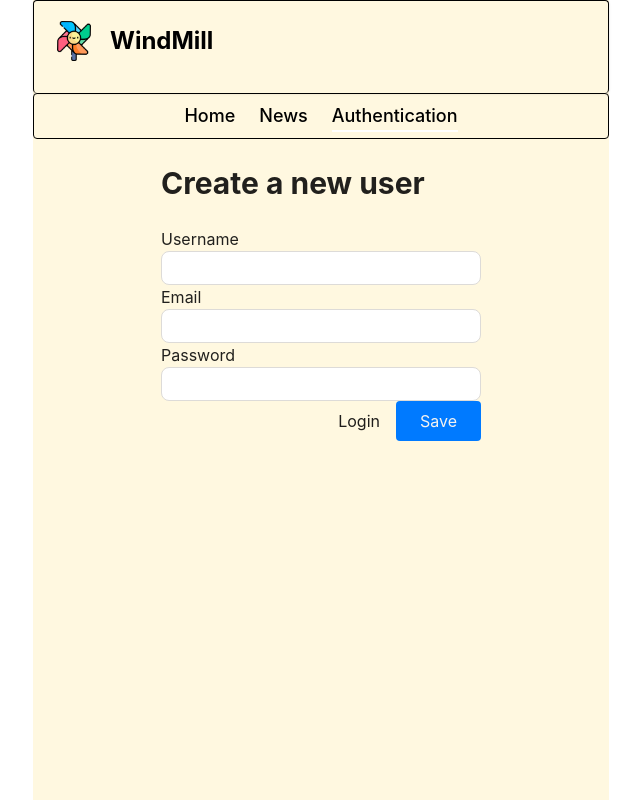
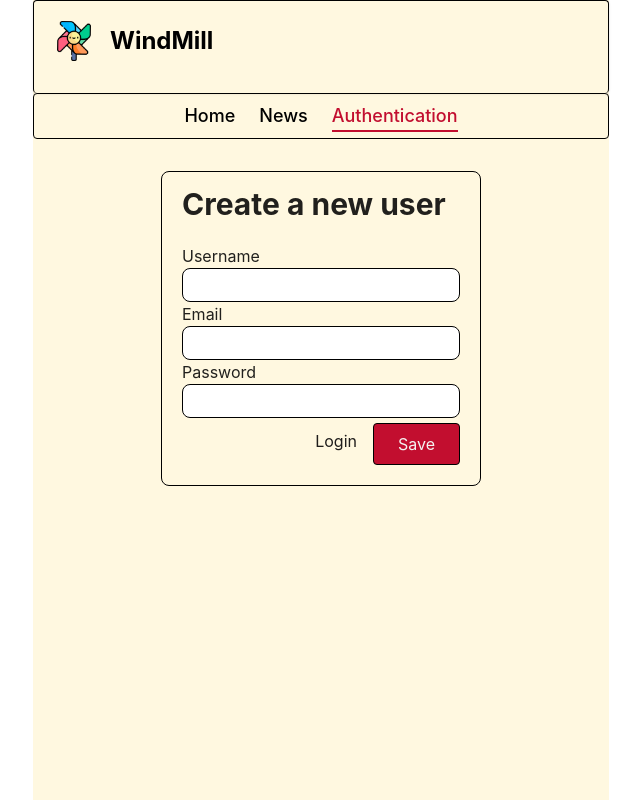
Before and after one commit to IBORY-PURPLE/windmill_FE, a React (Vite) app in the folder frontend/: page /auth in a window 1280 px wide. Shown: the whole page, without its empty margins (319-959 px from the left). Built offline with nearby package versions, Linux system fonts and the light colour scheme.

Commit message:
home styling

```diff
--- a/frontend/src/components/AuthForm.module.css
+++ b/frontend/src/components/AuthForm.module.css
@@ -1,6 +1,11 @@
 .form {
   max-width: 20rem;
   margin: 2rem auto;
+  border-color: black;
+  border-radius: 8px;
+  border-style: solid;
+  border-width: 1px;
+  padding: 20px;
 }
 
 h1 {
@@ -20,9 +25,10 @@ h1 {
   font: inherit;
   padding: 0.25rem;
   border-radius: 8px;
-  border-color:var(--color-gray-200);
+  border-color:black;
   border-style: solid;
   border-width: 1px;
+  background-color: white;
 }
 
 .actions {
@@ -37,9 +43,11 @@ h1 {
   cursor: pointer;
   padding: 0.5rem 1.5rem;
   border-radius: 4px;
-  background-color: rgb(0,122,255);
+  background-color: #C20E2F;
   color: var(--color-gray-100);
-  border: none;
+  border-width: 1px;
+  border-color: black;
+  margin-top: 5px;
 }
 
 .actions a {
@@ -53,6 +61,8 @@ h1 {
 }
 
 .actions a:hover {
-  background-color: var(--color-gray-800);
-  color: var(--color-gray-200)
+  background-color: #C20E2F;
+  color: white;
+  border-width: 1px;
+  border-color: black
 }
--- a/frontend/src/components/MainNavigation.jsx
+++ b/frontend/src/components/MainNavigation.jsx
@@ -70,15 +70,19 @@ function MainNavigation() {
           <li className="relative group">
             <NavLink
               to="/news?query=경제"
-              className="cursor-pointer hover:underline"
+              className={({ isActive }) =>
+                isActive
+                  ? "border-b-2 border-[#C20E2F] pb-1 text-[#C20E2F]"
+                  : "hover:underline"
+              }
             >
               News
             </NavLink>
-            <ul className="absolute left-0 w-48 bg-white text-black rounded shadow-md hidden group-hover:block z-50">
+            <ul className="absolute left-0 w-48 bg-white text-black rounded shadow-md hidden group-hover:block z-50 border border-black">
               <li>
                 <NavLink
                   to="/news?query=경제"
-                  className="block px-4 py-2 mt-1 hover:bg-gray-100"
+                  className="block px-4 py-2 mt-1 hover:text-[#C20E2F] hover:underline"
                 >
                   경제
                 </NavLink>
@@ -86,7 +90,7 @@ function MainNavigation() {
               <li>
                 <NavLink
                   to="/news?query=금융"
-                  className="block px-4 py-2 hover:bg-gray-100"
+                  className="block px-4 py-2 hover:text-[#C20E2F] hover:underline"
                 >
                   금융
                 </NavLink>
@@ -94,7 +98,7 @@ function MainNavigation() {
               <li>
                 <NavLink
                   to="/news?query=S%26P500"
-                  className="block px-4 py-2 mb-1 hover:bg-gray-100"
+                  className="block px-4 py-2 mb-1 hover:text-[#C20E2F] hover:underline"
                 >
                   S&P500
                 </NavLink>
@@ -106,7 +110,9 @@ function MainNavigation() {
               <NavLink
                 to="/auth?mode=login"
                 className={({ isActive }) =>
-                  isActive ? "border-b-2 border-white pb-1" : "hover:underline"
+                  isActive
+                    ? "border-b-2 border-[#C20E2F] pb-1 text-[#C20E2F]"
+                    : "hover:underline"
                 }
                 end
               >
@@ -121,7 +127,7 @@ function MainNavigation() {
                   to="/personal"
                   className={({ isActive }) =>
                     isActive
-                      ? "border-b-2 border-white pb-1"
+                      ? "border-b-2 border-[#C20E2F] pb-1 text-[#C20E2F]"
                       : "hover:underline"
                   }
                   end
@@ -129,11 +135,11 @@ function MainNavigation() {
                   PersonalPage
                 </NavLink>
                 {/* 드롭다운 메뉴 */}
-                <ul className="absolute left-0 w-48 bg-white text-black rounded shadow-md hidden group-hover:block z-50">
+                <ul className="absolute left-0 w-48 bg-white text-black rounded shadow-md hidden group-hover:block z-50 border border-black">
                   <li>
                     <NavLink
                       to="/personal/mystock"
-                      className="block px-4 py-2 mt-1 hover:bg-gray-100"
+                      className="block px-4 py-2 mt-1 hover:text-[#C20E2F] hover:underline"
                     >
                       MyStock
                     </NavLink>
@@ -141,7 +147,7 @@ function MainNavigation() {
                   <li>
                     <NavLink
                       to="/personal/intereststock"
-                      className="block px-4 py-2 mb-1 hover:bg-gray-100"
+                      className="block px-4 py-2 mb-1 hover:text-[#C20E2F] hover:underline"
                     >
                       Interest Stock
                     </NavLink>
@@ -153,7 +159,7 @@ function MainNavigation() {
                   to="/portfolio"
                   className={({ isActive }) =>
                     isActive
-                      ? "border-b-2 border-white pb-1"
+                      ? "border-b-2 border-[#C20E2F] pb-1 text-[#C20E2F]"
                       : "hover:underline"
                   }
                   end
--- a/frontend/src/components/Portfoilo/AddAvatarModal.jsx
+++ b/frontend/src/components/Portfoilo/AddAvatarModal.jsx
@@ -2,6 +2,7 @@ import { useState } from "react";
 
 function AddAvatarModal({ onClose }) {
   const [age, setAge] = useState("");
+  const [lossTolerance, setLossTolerance] = useState(0);
 
   return (
     <div className="fixed top-0 left-0 w-full h-full bg-black bg-opacity-50 flex justify-center items-center z-50">
@@ -14,6 +15,26 @@ function AddAvatarModal({ onClose }) {
           onChange={(e) => setAge(e.target.age)}
           className="border border-black px-3 py-1 w-full mb-2 bg-[#FFF8E0] text-black"
         ></input>
+        <div className="mt-4">
+          <label className="block mb-1 font-semibold">감당 가능한 손실률</label>
+          <input
+            type="range"
+            min="0"
+            max="100"
+            step="25"
+            value={lossTolerance}
+            onChange={(e) => setLossTolerance(Number(e.target.value))}
+            className="border border-black w-full appearance-none h-2 bg-gray-400 hover:bg-[#FFF8E0] rounded-full slider-thumb"
+          />
+          <div className="flex justify-between text-sm mt-1">
+            {[0, 25, 50, 75, 100].map((val) => (
+              <span key={val}>{val}%</span>
+            ))}
+          </div>
+          <p className="text-right text-sm mt-1 text-gray-600">
+            선택: <span className="font-semibold">{lossTolerance}%</span>
+          </p>
+        </div>
         <div className="flex justify-end mt-4 space-x-2">
           <button
             onClick={onClose}
--- a/frontend/src/pages/InterestStock.jsx
+++ b/frontend/src/pages/InterestStock.jsx
@@ -27,7 +27,7 @@ function InterestStockPage() {
 
   return (
     <>
-      <div className="max-w-screen-lg mx-auto p-4">
+      <div className="max-w-screen-lg mx-auto p-4 border border-black">
         <h1>Interest Stock</h1>
         <StockList
           stocks={interestStocks}
--- a/frontend/src/pages/MyStock.jsx
+++ b/frontend/src/pages/MyStock.jsx
@@ -54,7 +54,7 @@ function MyStockPage() {
 
   return (
     <>
-      <div className="max-w-screen-lg mx-auto p-4">
+      <div className="max-w-screen-lg mx-auto p-4 border border-black">
         <h1>My Stock</h1>
         <div>
           <button
```
